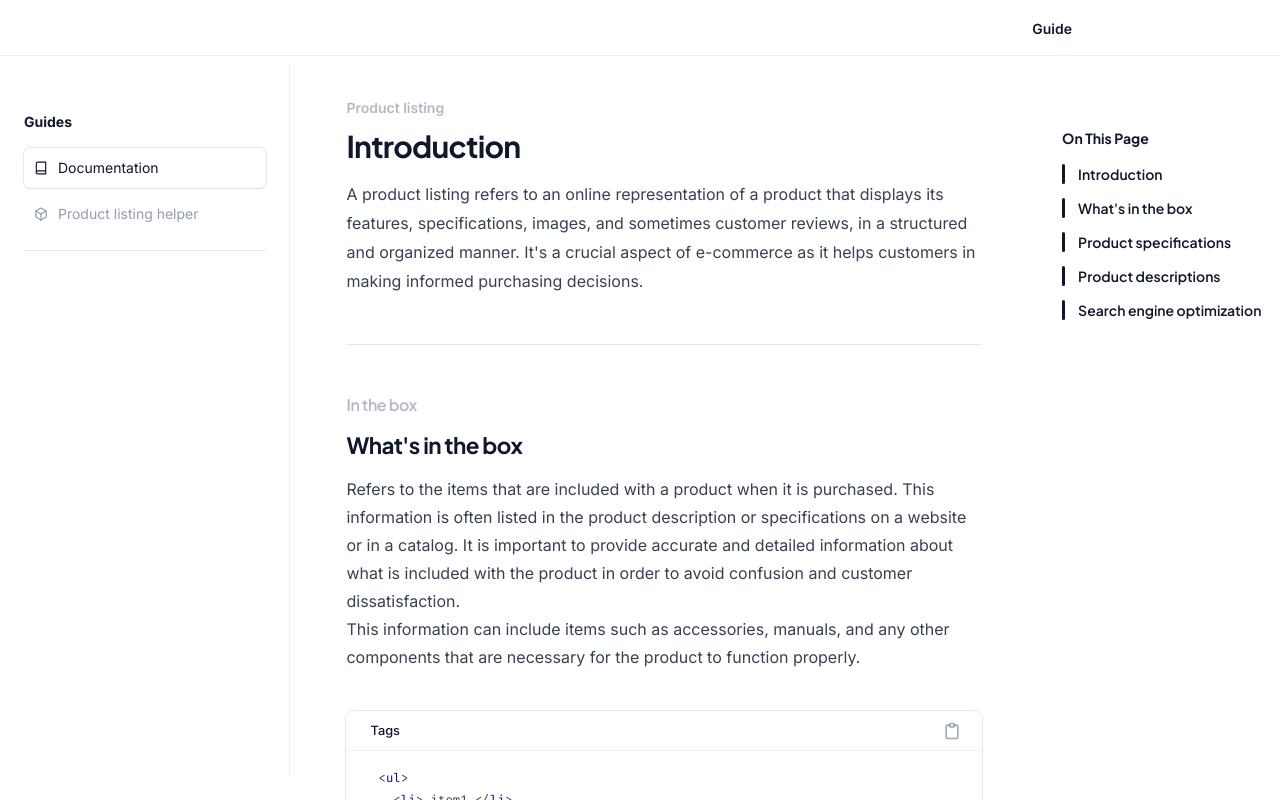
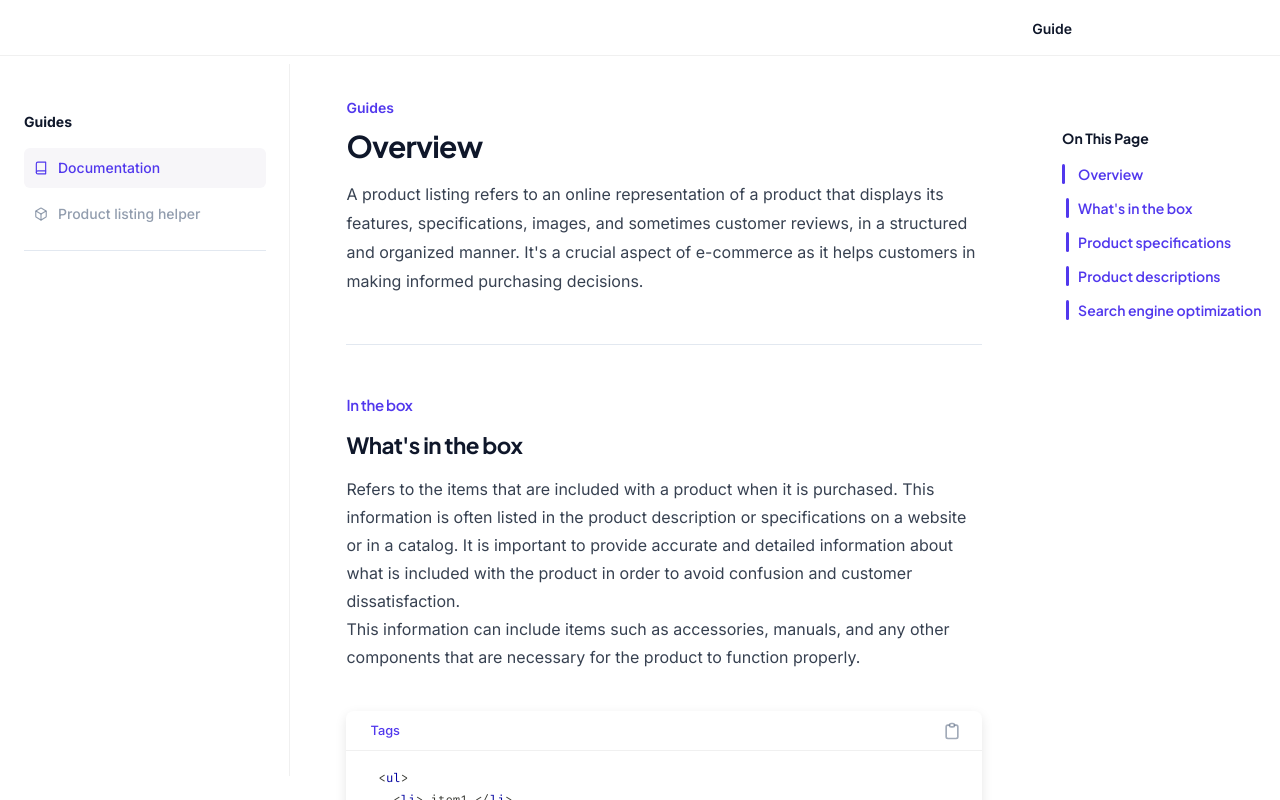
Before and after one commit to rogelcristobal/digiDirect-vite, a React (Vite) app: page /product-listing/documentation in a window 1280 px wide. Shown: the top 800 px of the page. Built offline with nearby package versions, Linux system fonts and the light colour scheme.

Commit message:
added colors

```diff
--- a/src/components/Codeblock.jsx
+++ b/src/components/Codeblock.jsx
@@ -8,6 +8,7 @@ const Codeblock = ({ template }) => {
   const customStyle = {
     paddingLeft: "2rem",
     paddingTop: "1rem",
+    // paddingBottom:'1.5rem',
     borderRadius: "0px",
     fontSize: "0.775rem",
     lineHeight: "1.4rem",
@@ -53,10 +54,10 @@ const Codeblock = ({ template }) => {
   return (
     <div
       className="my-10  rounded-lg overflow-hidden medium-box-divider relative"
-      // style={{ boxShadow: "rgba(0, 0, 0, 0.1) 0px 4px 12px" }}
+      style={{ boxShadow: "rgba(0, 0, 0, 0.1) 0px 4px 12px" }}
     >
-      <div className="h-10 relative w-full thin-bottom-divider flex items-center justify-start text-[0.8rem]  font-[500]   gap-2">
-        {/* togglers */}
+       <div className="h-10 relative w-full thin-bottom-divider flex items-center justify-start text-[0.8rem]  font-[500]   gap-2">
+
         {Object.keys(template)
           .reverse()
           .map((item, id) => {
@@ -66,24 +67,20 @@ const Codeblock = ({ template }) => {
                 key={id}
                 className={`h-full px-6 relative transition-all duration-300 ease-in-out capitalize ${
                   id === view
-                    ? "text-slate-900 "
+                    ? "text-[#5138ed] "
                     : "hover:text-slate-900 text-slate-500/70 "
                 } font-medium `}
                 type="button"
               >
                 {item}
-                {/* <div
-                  className={`absolute h-[3px] transition-all duration-300 ease-in-out w-full bg-slate-900 bottom-0 left-0 ${
-                    view === id ? "visible" : "hidden"
-                  } rounded-md`}
-                ></div> */}
+
               </button>
             );
           })}
         <button
           onClick={handleToggleCopyToggle}
           type="button"
-          className={` text-xl transition-all duration-300 ease-in-out  absolute top-1/2 -translate-y-1/2 right-2  h-full px-3 ${copyIsClicked?'text-slate-900':'text-slate-500/60 hover:text-slate-900'}`}
+          className={` text-xl transition-all duration-300 ease-in-out  absolute top-1/2 -translate-y-1/2 right-2  h-full px-3  font-medium ${copyIsClicked?'text-[#5138ed]':'text-slate-500/60 hover:text-slate-900'}`}
         >
           {!copyIsClicked ? (
             <TbClipboard></TbClipboard>
--- a/src/components/Documentation.jsx
+++ b/src/components/Documentation.jsx
@@ -40,7 +40,7 @@ const Documentation = () => {
         >
           <p
             ref={titleViewRef}
-            className="text-sm leading-[24px]  font-semibold mb-2 text-slate-500/50"
+            className="text-sm leading-[24px]  font-semibold mb-2 text-[#5138ed]"
           >
             {state.category}
           </p>
@@ -84,12 +84,12 @@ const Documentation = () => {
               className={`relative capitalize text-sm font-semibold  cursor-pointer
             ${
               titleRefEntry &&
-              (titleViewState ? "text-slate-900" : "text-slate-500/70")
+              (titleViewState ? "text-[#5138ed]" : "text-slate-500/70")
             } `}
             >
               {state.title}
               <div
-                className={`absolute h-full w-[3px] bg-slate-900 top-0 -left-4 ${
+                className={`absolute h-full w-[3px] bg-[#5138ed] top-0 -left-4 ${
                   titleViewState ? "visible" : "hidden"
                 } rounded-md`}
               ></div>
@@ -99,12 +99,12 @@ const Documentation = () => {
                 key={id}
                 href={`#${item.category}`}
                 className={`relative text-sm font-semibold  cursor-pointer ${
-                  !item.viewState ? "text-slate-500/70" : " text-slate-900"
+                  !item.viewState ? "text-slate-500/70" : " text-[#5138ed]"
                 }`}
               >
                 {item.title}
                 <div
-                  className={`absolute h-full w-[3px] bg-slate-900 top-0 -left-4 ${
+                  className={`absolute h-full w-[3px] bg-[#5138ed] top-0 -left-3 ${
                     item.viewState ? "visible" : "hidden"
                   } rounded-md`}
                 ></div>
--- a/src/components/Login.jsx
+++ b/src/components/Login.jsx
@@ -29,7 +29,7 @@ const Login = () => {
               </div>
               <a href="" className='text-xs font-plus text-blue-500 font-medium'>Forgot your password?</a>
             </div>
-            <button type="submit" className='h-12 w-full bg-slate-900 hover:bg-slate-800 transition-all duration-300 ease-in-out rounded-md text-white font-plus text-sm text-center'>Login</button>
+            <button type="submit" className='h-12 w-full bg-[#5138ed] hover:bg-[#5138ed]/90 transition-all duration-300 ease-in-out rounded-md text-white font-plus text-sm text-center'>Login</button>
 
             {/* login options */}
             <div className='thin-top-divider mt-8 relative h-fit py-8 w-full '>
--- a/src/components/NavigationLink.jsx
+++ b/src/components/NavigationLink.jsx
@@ -4,11 +4,11 @@ const NavigationLink = ({ title, path, icon }) => {
   return (
     // <NavLink
     //   to={path}
-    //   className={({isActive})=>`text-sm font-inter font-normal flex items-center justify-start gap-2.5  w-full h-fit py-2.5 px-2.5 rounded-md  ${isActive?'text-slate-900 bg-[#f7f6f9]':'text-slate-500/70'}
+    //   className={({isActive})=>`text-sm font-inter font-normal flex items-center justify-start gap-2.5  w-full h-fit py-2.5 px-2.5 rounded-md  ${isActive?'text-slate-900 ':'text-slate-500/70'}
     // `}>
     <NavLink
       to={path}
-      className={({isActive})=>`text-sm font-inter font-normal flex items-center justify-start gap-2.5  w-full h-fit py-2.5 px-2.5 rounded-md  ${isActive?'text-slate-900 medium-box-divider':'text-slate-500/70'}
+      className={({isActive})=>`text-sm font-inter font-medium flex items-center justify-start gap-2.5  w-full h-fit py-2.5 px-2.5 rounded-md  ${isActive?'text-[#5138ed] bg-[#f7f6f9]':'text-slate-500/70'}
     `}>
       {icon}
       {title}
--- a/src/components/Section.jsx
+++ b/src/components/Section.jsx
@@ -56,7 +56,7 @@ const Section = ({
       >
         {category && (
           <p
-            className={`  w-fit  transition-all duration-300 ease-in-out   z-30 text-slate-500/50 text-base  font-semibold   leading-[24px] tracking-tight  mb-3  lg:mb-3  font-plus`}
+            className={`  w-fit  transition-all duration-300 ease-in-out   z-30 text-[#5138ed] text-[15px]  font-semibold   leading-[24px] tracking-tight  mb-3  lg:mb-3  font-plus`}
           >
             {category}
           </p>
--- a/src/context/DocsContext.jsx
+++ b/src/context/DocsContext.jsx
@@ -19,8 +19,8 @@ export const DocsProvider = ({ children }) => {
   const [state, setState] = useState({
     viewState:false,
     viewThreshold:0.9,
-    category: "Product listing",
-    title: "Introduction",
+    category: "Guides",
+    title: "Overview",
     detail:
       "A product listing refers to an online representation of a product that displays its features, specifications, images, and sometimes customer reviews, in a structured and organized manner. It's a crucial aspect of e-commerce as it helps customers in making informed purchasing decisions.",
     sections: [
```
